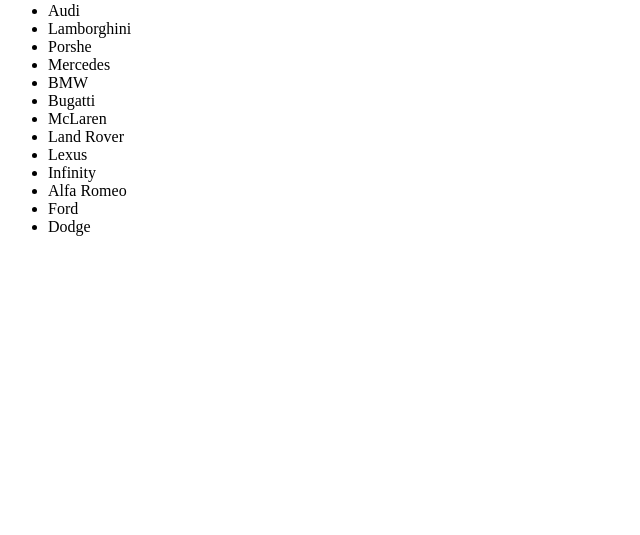
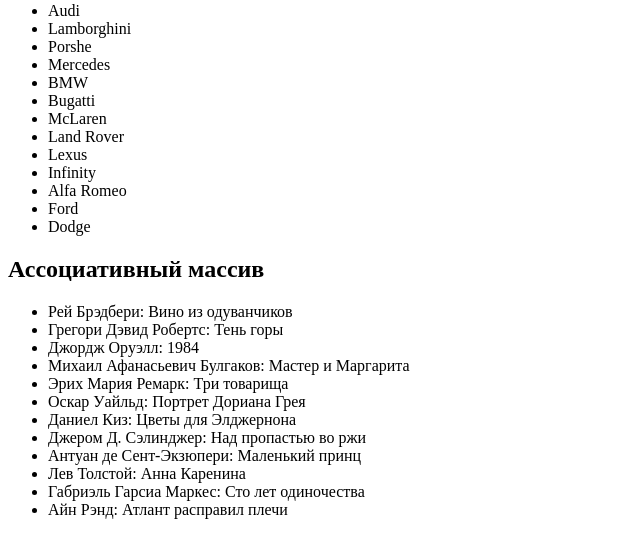
Before and after one commit to IvanPlastun/php, a PHP site: page / in a window 1280 px wide. Shown: the part 477-1012 px from the top of the page, without its empty margins (0-640 px from the left). Before the commit the page ends 713 px from the top, so only its background shows below. Run offline with PHP 8.4, Linux system fonts and the light colour scheme.

Commit message:
add associative array

```diff
--- a/index.php
+++ b/index.php
@@ -24,4 +24,26 @@
     }
     echo "</ul>";
 
+    echo "<h2>Ассоциативный массив</h2>";
+    $books = array(
+        "Рей Брэдбери" => "451° по Фаренгейту",
+        "Грегори Дэвид Робертс" => "Шантарам",
+        "Джордж Оруэлл" => "1984",
+        "Михаил Афанасьевич Булгаков" => "Мастер и Маргарита",
+        "Эрих Мария Ремарк" => "Три товарища",
+        "Оскар Уайльд" => "Портрет Дориана Грея",
+        "Рей Брэдбери" => "Вино из одуванчиков",
+        "Даниел Киз" => "Цветы для Элджернона",
+        "Джером Д. Сэлинджер" => "Над пропастью во ржи",
+        "Антуан де Сент-Экзюпери" => "Маленький принц",
+        "Лев Толстой" => "Анна Каренина",
+        "Габриэль Гарсиа Маркес" => "Сто лет одиночества",
+        "Грегори Дэвид Робертс" => "Тень горы",
+        "Айн Рэнд" => "Атлант расправил плечи"
+    );
+    echo "<ul>";
+    foreach ($books as $bookAuthor => $bookName) {
+        echo "<li>$bookAuthor: $bookName</li>";
+    }
+    echo "</ul>";
 ?>
```
